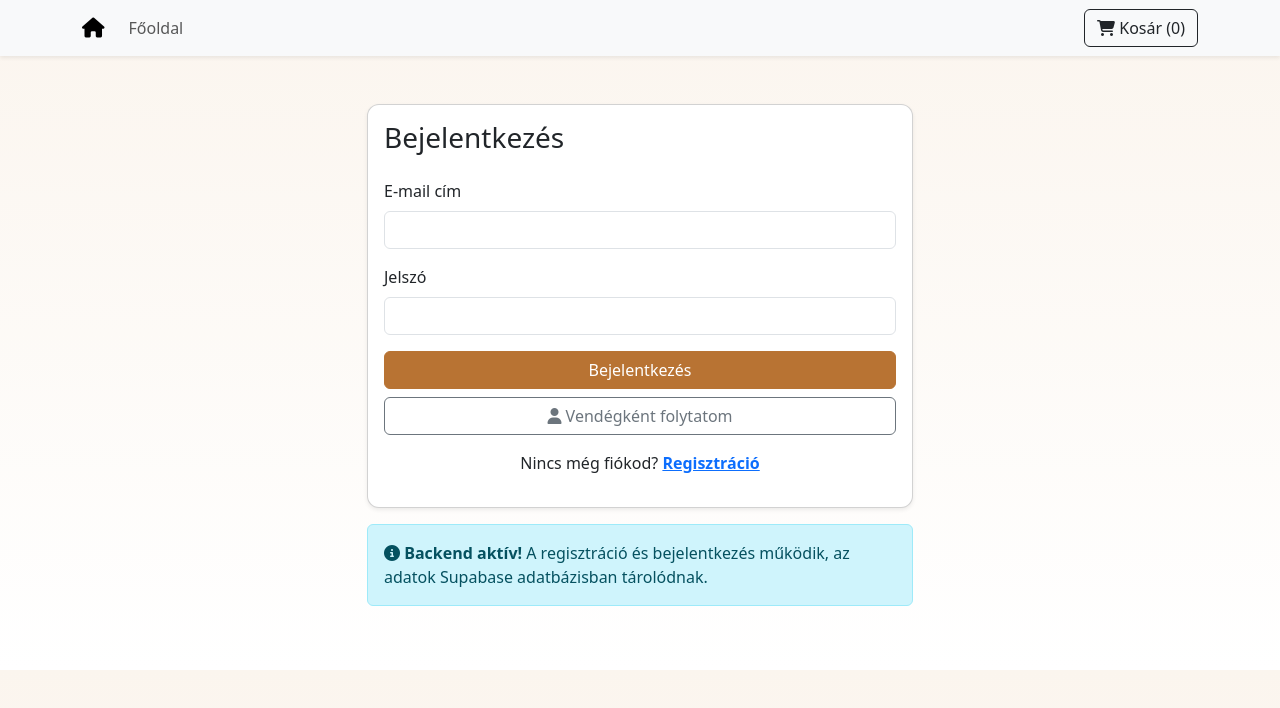
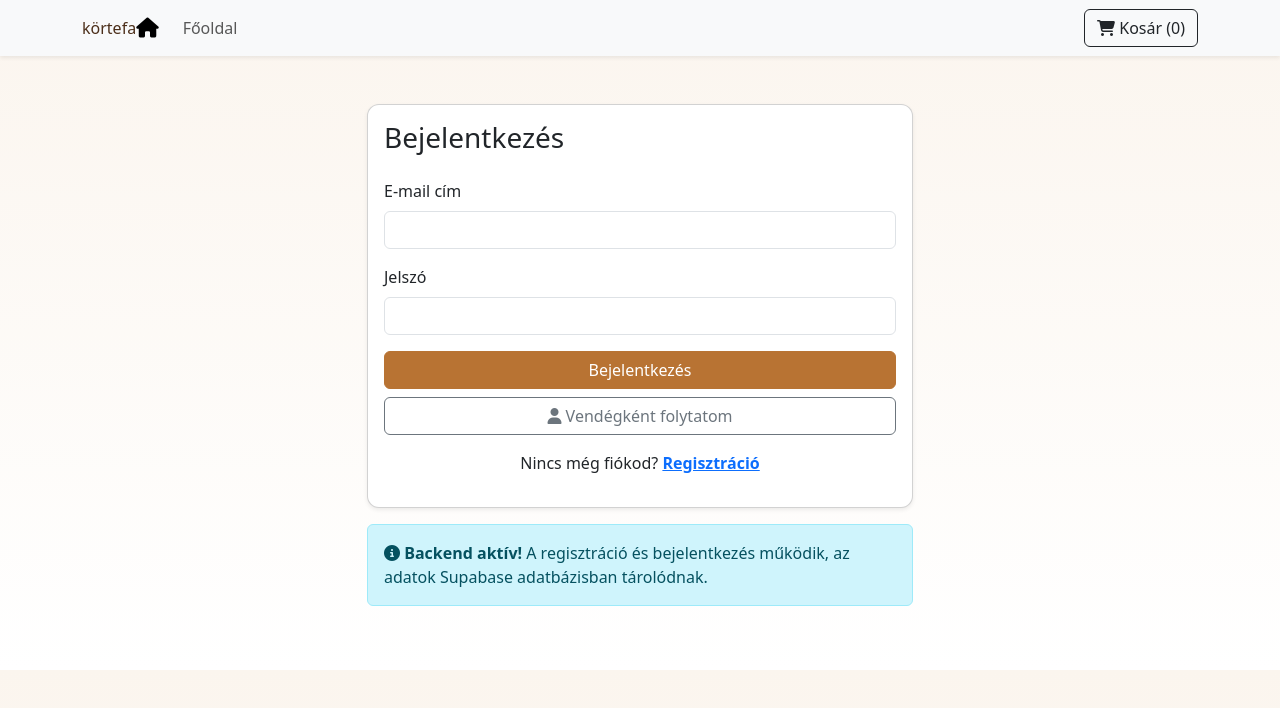
Before and after one commit to KosaBalint03/pretzel-webshop_vercel, a plain HTML site: page login.html in a window 1280 px wide. Drawn offline with nearby package versions, Linux system fonts and the light colour scheme.

Commit message:
Update login.html

```diff
--- a/login.html
+++ b/login.html
@@ -11,6 +11,8 @@
 <body>
 <nav class="navbar navbar-expand-lg navbar-light bg-light shadow-sm">
     <div class="container">
+
+        körtefa
         <a class="navbar-brand" href="index.html"><i class="fa-solid fa-house"></i></a>
         <div class="collapse navbar-collapse" id="navbarNav">
             <ul class="navbar-nav me-auto"><li class="nav-item"><a class="nav-link" href="index.html">Főoldal</a></li>
```
